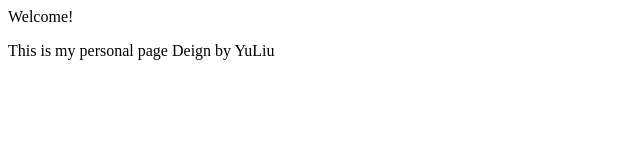
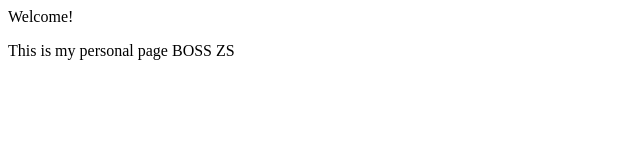
Before and after one commit to xiaoyul666/yu.github.io, a plain HTML site: page index.html in a window 1280 px wide. Shown: the full height of the page, 0-640 px from the left. Drawn offline with Linux system fonts and the light colour scheme.

Commit message:
Update index.html

```diff
--- a/index.html
+++ b/index.html
@@ -1,13 +1,13 @@
 <html>
 
 <head>
-<title>xiaoyu</title>
+<title>ZS</title>
 </head>
 
 <body>
 <p>Welcome!</p>
 This is my personal page
-Deign by YuLiu
+BOSS ZS
 </body>
 
 </html>
```
